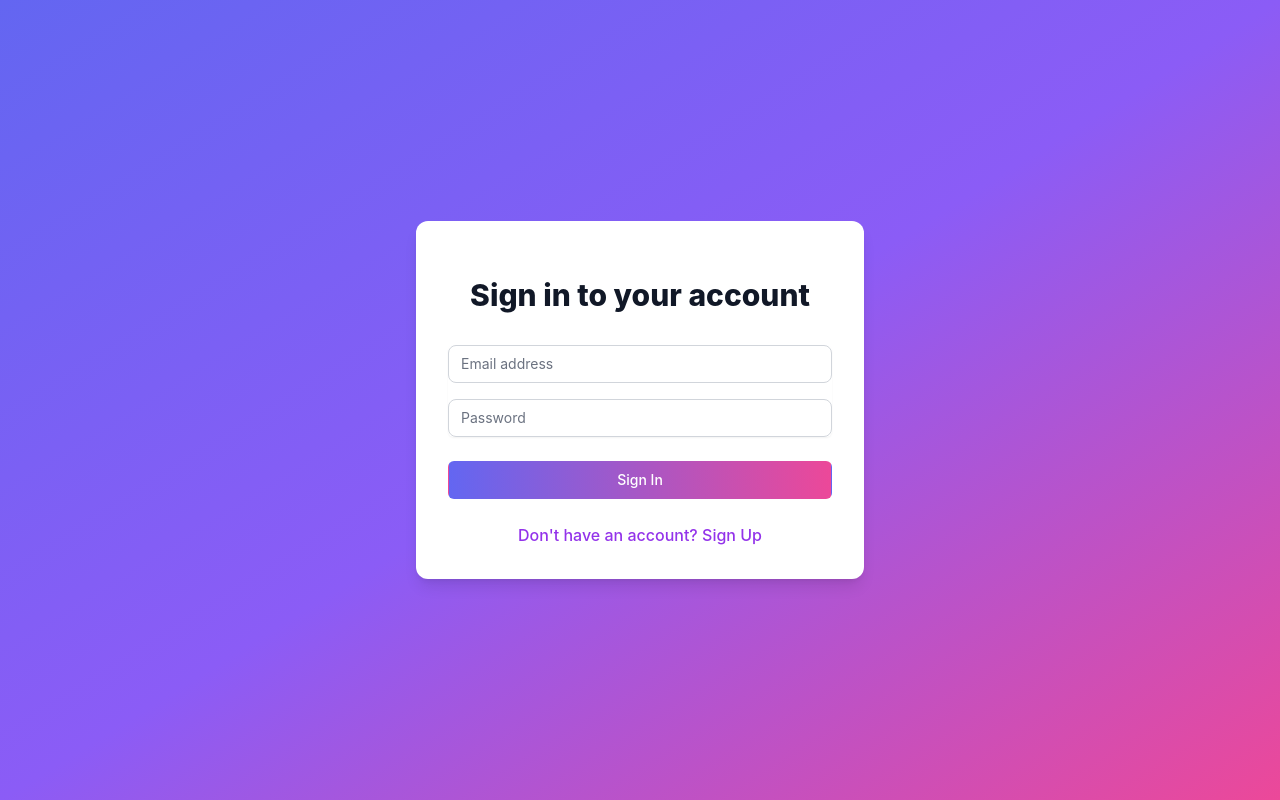
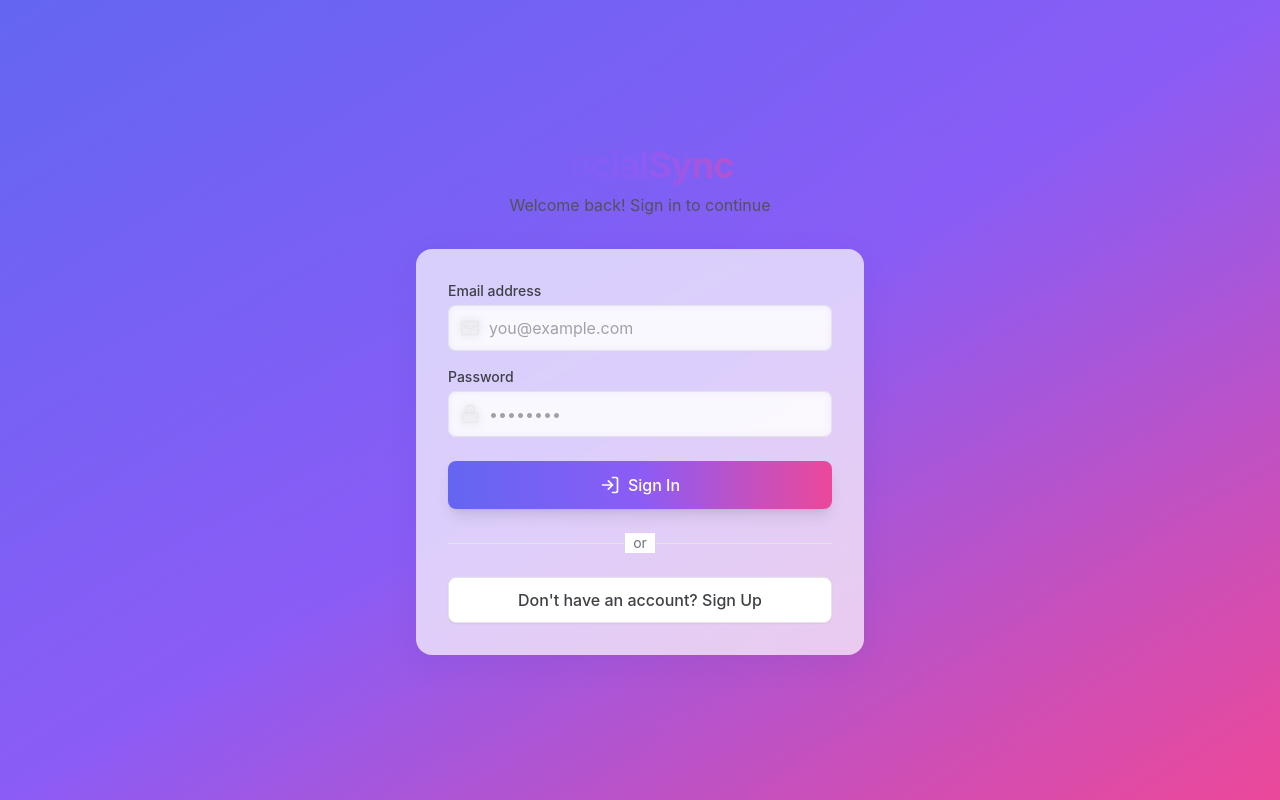
Before and after one commit to rahulgandhi0/Socialsync, a React (Vite) app: page /login in a window 1280 px wide. Built offline with nearby package versions, Linux system fonts and the light colour scheme; no server answers; the database is empty.

Commit message:
feat(ui): enhance overall design with modern glass morphism, improved typography, and better component styling

```diff
--- a/src/components/auth/AuthForm.tsx
+++ b/src/components/auth/AuthForm.tsx
@@ -2,6 +2,7 @@
 import { useNavigate } from 'react-router-dom';
 import { supabase } from '../../lib/supabase';
 import { toast } from 'react-hot-toast';
+import { Loader2, Mail, Lock, LogIn, UserPlus } from 'lucide-react';
 
 export default function AuthForm() {
   const navigate = useNavigate();
@@ -53,17 +54,28 @@
   };
 
   return (
-    <div className="min-h-screen flex items-center justify-center px-4">
-      <div className="max-w-md w-full space-y-8 bg-white p-8 rounded-xl shadow-lg">
+    <div className="min-h-screen flex flex-col items-center justify-center px-4 bg-mesh-gradient">
+      <div className="w-full max-w-md">
+        {/* Logo and Title */}
+        <div className="text-center mb-8">
+          <h1 className="text-4xl font-bold gradient-text mb-2">
+            SocialSync
+          </h1>
+          <p className="text-surface-600">
+            {isSignUp ? 'Create an account to get started' : 'Welcome back! Sign in to continue'}
+          </p>
+        </div>
+
+        {/* Auth Form */}
+        <div className="glass-card p-8 space-y-6">
+          <form onSubmit={handleSubmit} className="space-y-6">
+            <div className="space-y-4">
               <div>
-          <h2 className="mt-6 text-center text-3xl font-extrabold text-gray-900">
-            {isSignUp ? 'Create your account' : 'Sign in to your account'}
-          </h2>
-        </div>
-        <form className="mt-8 space-y-6" onSubmit={handleSubmit}>
-          <div className="rounded-md shadow-sm space-y-4">
-            <div>
-              <label htmlFor="email" className="sr-only">Email address</label>
+                <label htmlFor="email" className="block text-sm font-medium text-surface-700 mb-1">
+                  Email address
+                </label>
+                <div className="relative">
+                  <Mail className="absolute left-3 top-1/2 -translate-y-1/2 w-5 h-5 text-surface-400" />
                   <input
                     id="email"
                     name="email"
@@ -72,12 +84,18 @@
                     required
                     value={formData.email}
                     onChange={handleInputChange}
-                className="appearance-none rounded-lg relative block w-full px-3 py-2 border border-gray-300 placeholder-gray-500 text-gray-900 focus:outline-none focus:ring-purple-500 focus:border-purple-500 focus:z-10 sm:text-sm"
-                placeholder="Email address"
+                    className="input-primary pl-10"
+                    placeholder="you@example.com"
                   />
                 </div>
+              </div>
+
               <div>
-              <label htmlFor="password" className="sr-only">Password</label>
+                <label htmlFor="password" className="block text-sm font-medium text-surface-700 mb-1">
+                  Password
+                </label>
+                <div className="relative">
+                  <Lock className="absolute left-3 top-1/2 -translate-y-1/2 w-5 h-5 text-surface-400" />
                   <input
                     id="password"
                     name="password"
@@ -86,13 +104,19 @@
                     required
                     value={formData.password}
                     onChange={handleInputChange}
-                className="appearance-none rounded-lg relative block w-full px-3 py-2 border border-gray-300 placeholder-gray-500 text-gray-900 focus:outline-none focus:ring-purple-500 focus:border-purple-500 focus:z-10 sm:text-sm"
-                placeholder="Password"
+                    className="input-primary pl-10"
+                    placeholder="••••••••"
                   />
                 </div>
+              </div>
+
               {isSignUp && (
                 <div>
-                <label htmlFor="confirmPassword" className="sr-only">Confirm Password</label>
+                  <label htmlFor="confirmPassword" className="block text-sm font-medium text-surface-700 mb-1">
+                    Confirm Password
+                  </label>
+                  <div className="relative">
+                    <Lock className="absolute left-3 top-1/2 -translate-y-1/2 w-5 h-5 text-surface-400" />
                     <input
                       id="confirmPassword"
                       name="confirmPassword"
@@ -101,40 +125,59 @@
                       required
                       value={formData.confirmPassword}
                       onChange={handleInputChange}
-                  className="appearance-none rounded-lg relative block w-full px-3 py-2 border border-gray-300 placeholder-gray-500 text-gray-900 focus:outline-none focus:ring-purple-500 focus:border-purple-500 focus:z-10 sm:text-sm"
-                  placeholder="Confirm Password"
+                      className="input-primary pl-10"
+                      placeholder="••••••••"
                     />
+                  </div>
                 </div>
               )}
             </div>
 
-          <div>
             <button
               type="submit"
               disabled={isLoading}
-              className={`group relative w-full flex justify-center py-2 px-4 border border-transparent text-sm font-medium rounded-md text-white bg-gradient-to-r from-gradient-start to-gradient-end hover:from-gradient-start/90 hover:to-gradient-end/90 focus:outline-none focus:ring-2 focus:ring-offset-2 focus:ring-purple-500 ${isLoading ? 'opacity-70 cursor-not-allowed' : ''}`}
+              className="button-primary w-full flex items-center justify-center space-x-2 py-3"
             >
               {isLoading ? (
-                <svg className="animate-spin h-5 w-5 text-white" xmlns="http://www.w3.org/2000/svg" fill="none" viewBox="0 0 24 24">
-                  <circle className="opacity-25" cx="12" cy="12" r="10" stroke="currentColor" strokeWidth="4"></circle>
-                  <path className="opacity-75" fill="currentColor" d="M4 12a8 8 0 018-8V0C5.373 0 0 5.373 0 12h4zm2 5.291A7.962 7.962 0 014 12H0c0 3.042 1.135 5.824 3 7.938l3-2.647z"></path>
-                </svg>
+                <>
+                  <Loader2 className="w-5 h-5 animate-spin" />
+                  <span>Please wait...</span>
+                </>
               ) : (
-                isSignUp ? 'Sign Up' : 'Sign In'
+                <>
+                  {isSignUp ? (
+                    <>
+                      <UserPlus className="w-5 h-5" />
+                      <span>Create Account</span>
+                    </>
+                  ) : (
+                    <>
+                      <LogIn className="w-5 h-5" />
+                      <span>Sign In</span>
+                    </>
+                  )}
+                </>
               )}
             </button>
+          </form>
+
+          <div className="relative">
+            <div className="absolute inset-0 flex items-center">
+              <div className="w-full border-t border-surface-200"></div>
+            </div>
+            <div className="relative flex justify-center text-sm">
+              <span className="px-2 bg-white text-surface-500">or</span>
+            </div>
           </div>
 
-          <div className="text-center">
           <button
             type="button"
             onClick={() => setIsSignUp(!isSignUp)}
-              className="font-medium text-purple-600 hover:text-purple-500"
+            className="button-secondary w-full"
           >
             {isSignUp ? 'Already have an account? Sign In' : "Don't have an account? Sign Up"}
           </button>
         </div>
-        </form>
       </div>
     </div>
   );
--- a/src/index.css
+++ b/src/index.css
@@ -7,13 +7,37 @@
   line-height: 1.5;
   font-weight: 400;
   color-scheme: light;
+
+  --header-height: 4rem;
+  --nav-height: 3rem;
+  --content-max-width: 1280px;
 }
 
 @layer base {
   body {
-    @apply min-h-screen bg-gradient-to-br from-gradient-start/5 via-gradient-mid/5 to-gradient-end/5;
+    @apply min-h-screen bg-mesh-gradient text-surface-800;
     margin: 0;
     min-width: 320px;
+  }
+
+  h1, h2, h3, h4, h5, h6 {
+    @apply font-bold tracking-tight;
+  }
+
+  h1 {
+    @apply text-4xl md:text-5xl lg:text-6xl;
+  }
+
+  h2 {
+    @apply text-3xl md:text-4xl lg:text-5xl;
+  }
+
+  h3 {
+    @apply text-2xl md:text-3xl;
+  }
+
+  a {
+    @apply text-gradient-start hover:text-gradient-mid transition-colors duration-200;
   }
 }
 
@@ -23,14 +47,60 @@
   }
 
   .gradient-bg {
-    @apply bg-gradient-to-r from-gradient-start via-gradient-mid to-gradient-end;
+    @apply bg-gradient-to-r from-gradient-start via-gradient-mid to-gradient-end text-white;
   }
 
   .gradient-bg-animated {
-    @apply bg-gradient-to-r from-gradient-start via-gradient-mid to-gradient-end animate-gradient-x;
+    @apply gradient-bg animate-gradient-x;
   }
 
   .gradient-border {
     @apply border-2 border-transparent bg-gradient-to-r from-gradient-start via-gradient-mid to-gradient-end bg-clip-border;
   }
+
+  .glass-card {
+    @apply glass rounded-2xl shadow-glass hover:shadow-glass-hover transition-shadow duration-300;
+  }
+
+  .glass-card-dark {
+    @apply glass-dark rounded-2xl shadow-glass hover:shadow-glass-hover transition-shadow duration-300;
+  }
+
+  .button-primary {
+    @apply gradient-bg px-6 py-2.5 rounded-lg font-medium
+           shadow-lg hover:shadow-xl active:shadow-md
+           transform hover:-translate-y-0.5 active:translate-y-0
+           transition-all duration-200
+           focus:outline-none focus:ring-2 focus:ring-gradient-mid focus:ring-opacity-50;
+  }
+
+  .button-secondary {
+    @apply bg-white px-6 py-2.5 rounded-lg font-medium
+           border border-surface-200 text-surface-700
+           hover:bg-surface-50 active:bg-surface-100
+           shadow-sm hover:shadow active:shadow-inner
+           transform hover:-translate-y-0.5 active:translate-y-0
+           transition-all duration-200
+           focus:outline-none focus:ring-2 focus:ring-surface-200;
+  }
+
+  .input-primary {
+    @apply w-full px-4 py-2.5 rounded-lg
+           border border-surface-200
+           focus:border-gradient-mid focus:ring-1 focus:ring-gradient-mid
+           bg-white/50 backdrop-blur-sm
+           placeholder:text-surface-400
+           transition-all duration-200;
+  }
+
+  .nav-link {
+    @apply px-4 py-2 rounded-lg font-medium
+           text-surface-600 hover:text-surface-900
+           hover:bg-white/50 backdrop-blur-sm
+           transition-all duration-200;
+  }
+
+  .nav-link-active {
+    @apply text-gradient-start bg-white/70;
+  }
 }
--- a/tailwind.config.js
+++ b/tailwind.config.js
@@ -10,10 +10,24 @@
         'gradient-start': '#6366f1', // indigo
         'gradient-mid': '#8b5cf6',   // purple
         'gradient-end': '#ec4899',   // pink
+        'surface': {
+          50: '#fafafa',
+          100: '#f4f4f5',
+          200: '#e4e4e7',
+          300: '#d4d4d8',
+          400: '#a1a1aa',
+          500: '#71717a',
+          600: '#52525b',
+          700: '#3f3f46',
+          800: '#27272a',
+          900: '#18181b',
+        }
       },
       backgroundImage: {
         'glow-gradient': 'linear-gradient(45deg, var(--tw-gradient-stops))',
         'flow-gradient': 'linear-gradient(60deg, var(--tw-gradient-stops))',
+        'mesh-gradient': 'radial-gradient(at 50% 0%, rgba(99, 102, 241, 0.1) 0px, transparent 75%), radial-gradient(at 100% 0%, rgba(139, 92, 246, 0.1) 0px, transparent 50%), radial-gradient(at 100% 100%, rgba(236, 72, 153, 0.1) 0px, transparent 50%)',
+        'glass-gradient': 'linear-gradient(rgba(255, 255, 255, 0.8), rgba(255, 255, 255, 0.4))',
       },
       animation: {
         'glow-flow': 'glow-flow 8s ease infinite',
@@ -21,6 +35,8 @@
         'gradient-x': 'gradient-x 15s ease infinite',
         'gradient-y': 'gradient-y 15s ease infinite',
         'gradient-xy': 'gradient-xy 15s ease infinite',
+        'float': 'float 6s ease-in-out infinite',
+        'pulse-soft': 'pulse-soft 4s cubic-bezier(0.4, 0, 0.6, 1) infinite',
       },
       keyframes: {
         'glow-flow': {
@@ -41,36 +57,24 @@
             textShadow: '0 0 5px rgba(255, 255, 255, 0.4), 0 0 20px rgba(255, 255, 255, 0.4)'
           }
         },
-        'gradient-y': {
-          '0%, 100%': {
-            'background-size': '400% 400%',
-            'background-position': 'center top'
-          },
-          '50%': {
-            'background-size': '200% 200%',
-            'background-position': 'center center'
-          }
+        'float': {
+          '0%, 100%': { transform: 'translateY(0)' },
+          '50%': { transform: 'translateY(-10px)' }
         },
-        'gradient-x': {
-          '0%, 100%': {
-            'background-size': '200% 200%',
-            'background-position': 'left center'
-          },
-          '50%': {
-            'background-size': '200% 200%',
-            'background-position': 'right center'
-          }
-        },
-        'gradient-xy': {
-          '0%, 100%': {
-            'background-size': '400% 400%',
-            'background-position': 'left center'
-          },
-          '50%': {
-            'background-size': '200% 200%',
-            'background-position': 'right center'
-          }
+        'pulse-soft': {
+          '0%, 100%': { opacity: 1 },
+          '50%': { opacity: 0.8 }
         }
+      },
+      boxShadow: {
+        'glass': '0 8px 32px 0 rgba(31, 38, 135, 0.07)',
+        'glass-strong': '0 8px 32px 0 rgba(31, 38, 135, 0.15)',
+        'glass-hover': '0 8px 32px 0 rgba(31, 38, 135, 0.25)',
+        'neon': '0 0 5px theme(colors.gradient-start), 0 0 20px theme(colors.gradient-mid)',
+        'neon-strong': '0 0 10px theme(colors.gradient-start), 0 0 40px theme(colors.gradient-mid)',
+      },
+      backdropBlur: {
+        'xs': '2px',
       },
     },
   },
@@ -85,6 +89,24 @@
         '.bg-gradient': {
           'background-size': '200% 200%',
           'background-position': '0% 0%',
+        },
+        '.glass': {
+          'background': 'rgba(255, 255, 255, 0.7)',
+          'backdrop-filter': 'blur(10px)',
+          '-webkit-backdrop-filter': 'blur(10px)',
+        },
+        '.glass-dark': {
+          'background': 'rgba(0, 0, 0, 0.7)',
+          'backdrop-filter': 'blur(10px)',
+          '-webkit-backdrop-filter': 'blur(10px)',
+        },
+        '.glass-hover': {
+          'transition': 'all 0.3s ease-in-out',
+          '&:hover': {
+            'background': 'rgba(255, 255, 255, 0.8)',
+            'backdrop-filter': 'blur(12px)',
+            '-webkit-backdrop-filter': 'blur(12px)',
+          }
         },
         '.line-clamp-1': {
           overflow: 'hidden',
```
Also changed, not shown: src/components/AppLayout.jsx (+102 -35 lines), src/components/instagram/InstagramConnect.tsx (+45 -15 lines). Lines whose indentation alone changed are shown as unchanged.
